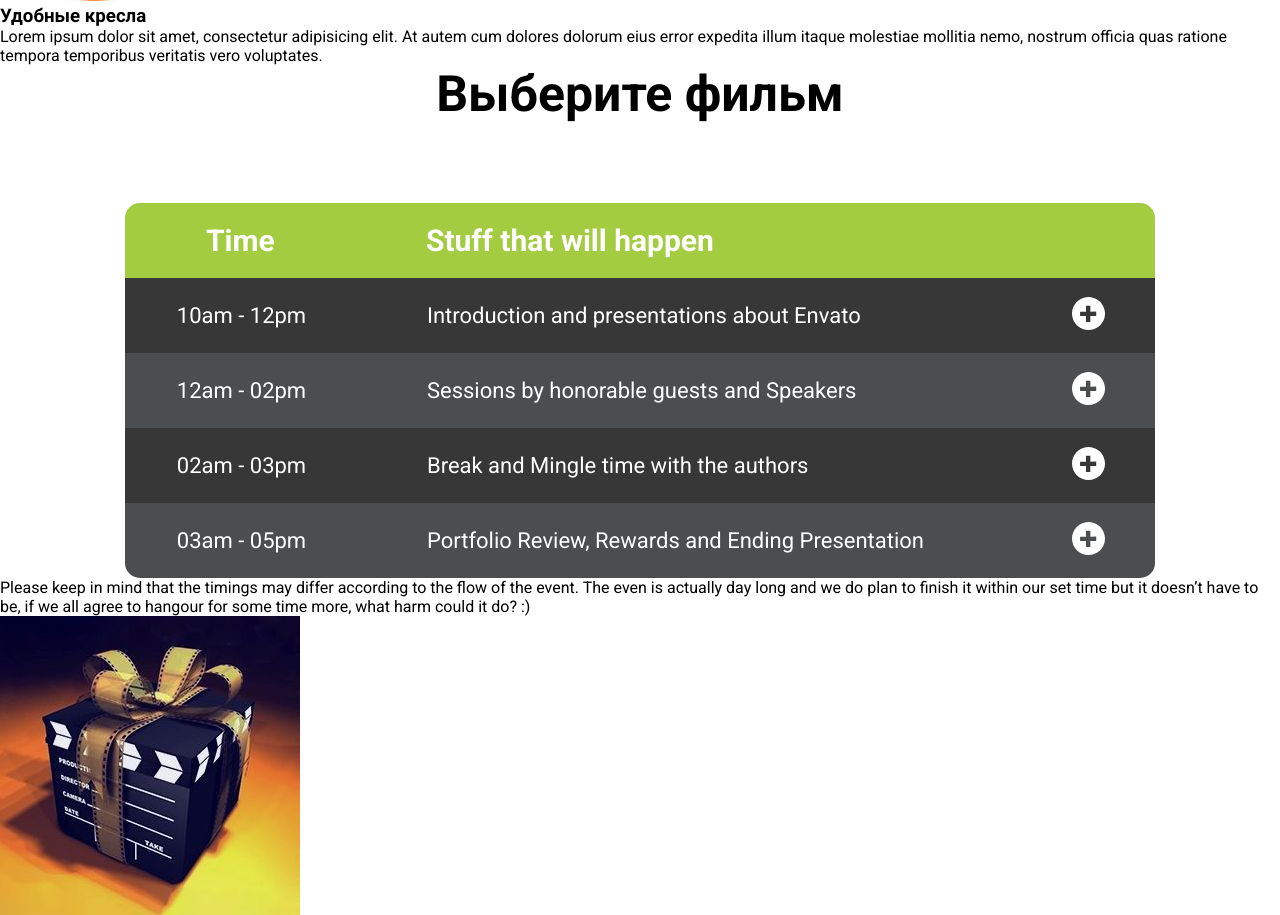
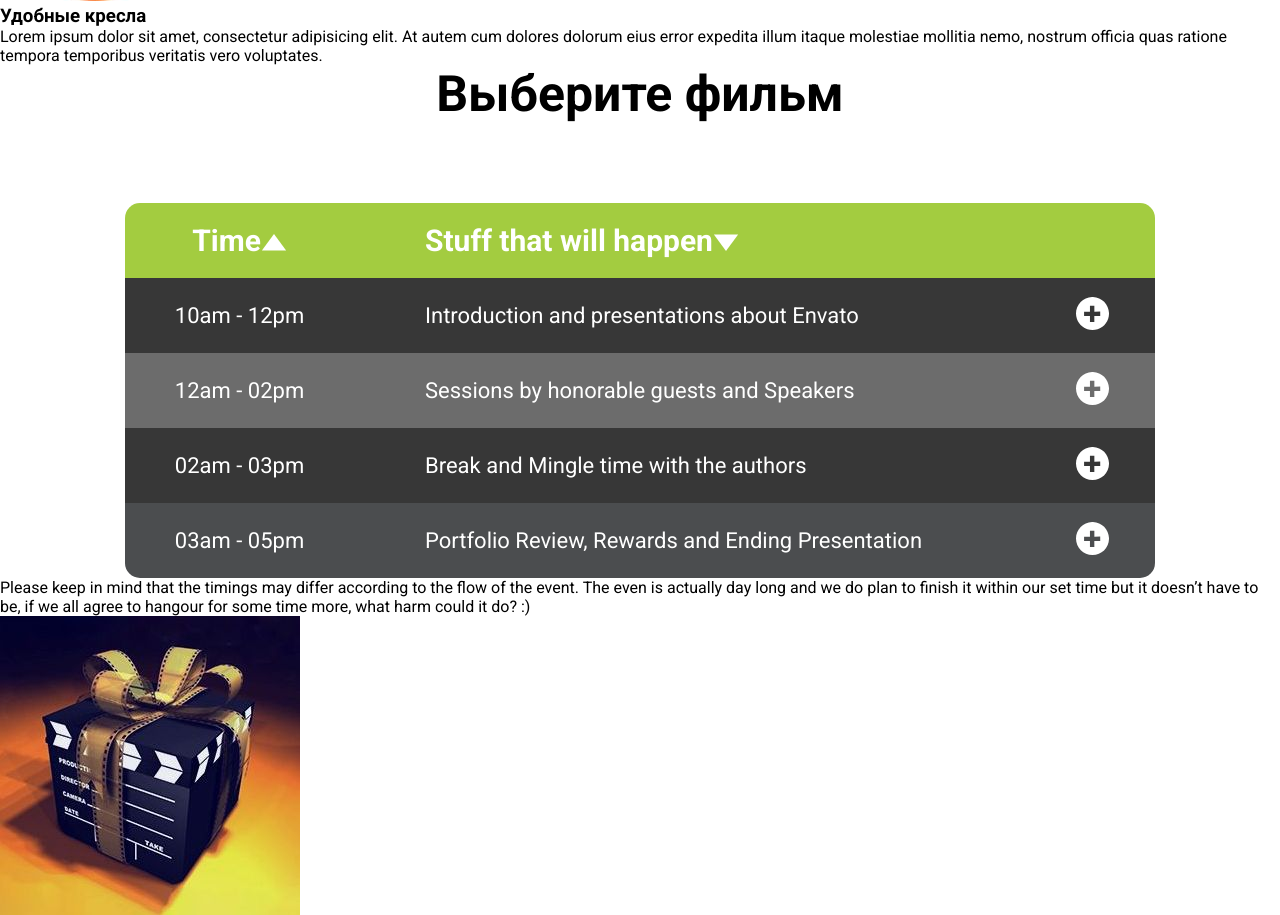
Before and after one commit to AlmiraTolstova/cinema, a PHP site: page / in a window 1280 px wide; the page is wider, and only the part inside the window is pictured. Shown: the part 1705-2620 px from the top of that part. Run offline with PHP 8.4, Linux system fonts and the light colour scheme.

Commit message:
5-3.rewrote the code css

```diff
--- a/css/main.css
+++ b/css/main.css
@@ -20,18 +20,13 @@ body {
     font-weight: 700
 }
 */
+
 .block1{
     background-image:url("../images/top_bg.jpg");
     background-color: #751f1f;
     width: 1366px;
     height: 777px;
-
 }
-
-.block1_nav{
-
-}
-
 
 .movi-list {
     max-width: 1030px;
@@ -56,58 +51,74 @@ body {
     overflow: hidden;
     width: 100%;
     padding: 10em;
-
 }
 
-.movi-list__table thead {
+/**Таблица. Заголовочная строка.**/
+.movi-list__table_thead {
     font-size: 30px;
     color: white;
     font-weight: bold;
     background-color: #a3cc40;
 }
 
+.movi-list__table_thead_th1{
+    width: 227px;
+}
+
+.movi-list__table_thead_th2{
+    width: 673px;
+}
+
+
+/**Модификаторы**/
+.left{
+    text-align: left;
+}
+
+.center{
+    text-align: center;
+}
+
+.row-height{
+    height: 75px;
+}
+
+.indent70{
+    text-indent: 70px;
+}
+
+.indent38{
+    text-indent: 0px;
+}
+
+/**Таблица. Тело.**/
 .movi-list__table_tbody {
     font-size: 22px;
     font-weight: normal;
     color: white;
-    text-align: center;
-    background-color: #4b4d4f;
-
 }
 
-.movi-list__table tr{
-    height: 75px;
-}
-
-.movi-list tbody tr:nth-child(odd) {
+.movi-list__table_tbody_tr1{
     background-color: #373737;
 }
 
-.movi-list__table tbody td:nth-child(2n){
-    text-align: left;
+.movi-list__table_tbody_tr2{
+    background-color: #6c6c6c;
 }
 
-.movi-list__table thead th:nth-child(1){
-    padding-left: 81px;
-    text-align: left;
-}
-.movi-list__table thead th:nth-child(2n){
-    padding-left: 100px;
-    text-align: left;
+.movi-list__table_tbody_tr3{
+    background-color:#373737;
 }
 
-.movi-list__table tbody td img{
-padding-right: 40px;
+.movi-list__table_tbody_tr4{
+    background-color:#4b4d4f;
 }
-.movi-list__table_tbody td a {
+
+.movi-list a {
     color: rgb(255, 255, 255);
-    text-decoration: none;
-    padding-left: 100px;
-    text-align: left;
+     text-decoration: none;
 }
-.movi-list__table_tbody_time{
-   padding-left: 33px;
-    }
+
 .footer {
     display: flex;
 }
--- a/index.html
+++ b/index.html
@@ -108,33 +108,33 @@
     <div class="movi-list">
         <div class="movi-list__table_header">Выберите фильм</div>
     <table class="movi-list__table">
-        <thead>
-            <tr>
-                <th>Time</th>
-                <th>Stuff that will happen</th>
+        <thead class="movi-list__table_thead ">
+            <tr class="row-height">
+                <th class="movi-list__table_thead_th1 center">Time<img src="images\button-up.svg" alt="button-up"></img></th>
+                <th class="movi-list__table_thead_th2 left indent70">Stuff that will happen<img src="images\button-down.svg" alt="button-down"></img> </th>
                 <th></th>
             </tr>
         </thead>
         <tbody class="movi-list__table_tbody">
-        <tr>
-            <td class="movi-list__table_tbody_time"> 10am - 12pm</td>
-            <td><a href=https://www.kinopoisk.ru/film/838/Человек-паук target="_blank">Introduction and presentations about Envato</a></td>
-            <td><img src="images\button-plus.svg" alt="Кнопка"></td>
+        <tr class="movi-list__table_tbody_tr1 row-height">
+            <td class="movi-list__table_tbody_tr1_td1 center"> 10am - 12pm</td>
+            <td class="movi-list__table_tbody_tr1_td2 left indent70"><a href=https://www.kinopoisk.ru/film/838/Человек-паук target="_blank">Introduction and presentations about Envato</a></td>
+            <td class="movi-list__table_tbody_tr1_td3 center indent38"><img src="images\button-plus.svg" alt="Кнопка"></td>
         </tr>
-        <tr>
-            <td class="movi-list__table_tbody_time"> 12am - 02pm</td>
-            <td><a href=https://www.kinopoisk.ru/film/1122114/ target="_blank">Sessions by honorable guests and Speakers</a></td>
-            <td><img src="images\button-plus.svg" alt="Кнопка"></td>
+        <tr class="movi-list__table_tbody_tr2 row-height">
+            <td class="movi-list__table_tbody_tr2_td1 center"> 12am - 02pm</td>
+            <td class="movi-list__table_tbody_tr2_td2 left indent70"><a href=https://www.kinopoisk.ru/film/1122114/ target="_blank">Sessions by honorable guests and Speakers</a></td>
+            <td class="movi-list__table_tbody_tr2_td3 center indent38"><img src="images\button-plus.svg" alt="Кнопка"></td>
         </tr>
-        <tr>
-            <td class="movi-list__table_tbody_time"> 02am - 03pm</td>
-            <td><a href=https://www.kinopoisk.ru/film/846824/ target="_blank">Break and Mingle time with the authors</a></td>
-            <td><img src="images\button-plus.svg" alt="Кнопка"></td>
+        <tr class="movi-list__table_tbody_tr3 row-height">
+            <td class="movi-list__table_tbody_tr3_td1 center"> 02am - 03pm</td>
+            <td class="movi-list__table_tbody_tr3_td2 left indent70"><a href=https://www.kinopoisk.ru/film/846824/ target="_blank">Break and Mingle time with the authors</a></td>
+            <td class="movi-list__table_tbody_tr3_td3 center indent38"><img src="images\button-plus.svg" alt="Кнопка"></td>
         </tr>
-        <tr>
-            <td class="movi-list__table_tbody_time"> 03am - 05pm</td>
-            <td><a href=https://www.kinopoisk.ru/film/693730/ target="_blank">Portfolio Review, Rewards and Ending Presentation</a></td>
-            <td><img src="images\button-plus.svg" alt="Кнопка"></td>
+        <tr class="movi-list__table_tbody_tr4 row-height">
+            <td class="movi-list__table_tbody_tr4_td1 center"> 03am - 05pm</td>
+            <td class="movi-list__table_tbody_tr4_td2 left indent70"><a href=https://www.kinopoisk.ru/film/693730/ target="_blank">Portfolio Review, Rewards and Ending Presentation</a></td>
+            <td class="movi-list__table_tbody_tr4_td3 center indent38"><img src="images\button-plus.svg" alt="Кнопка"></td>
         </tr>
         </tbody>
 
```
Also changed, not shown: images/button-down.svg (added), images/button-up.svg (added), Слой 4.png (deleted).
